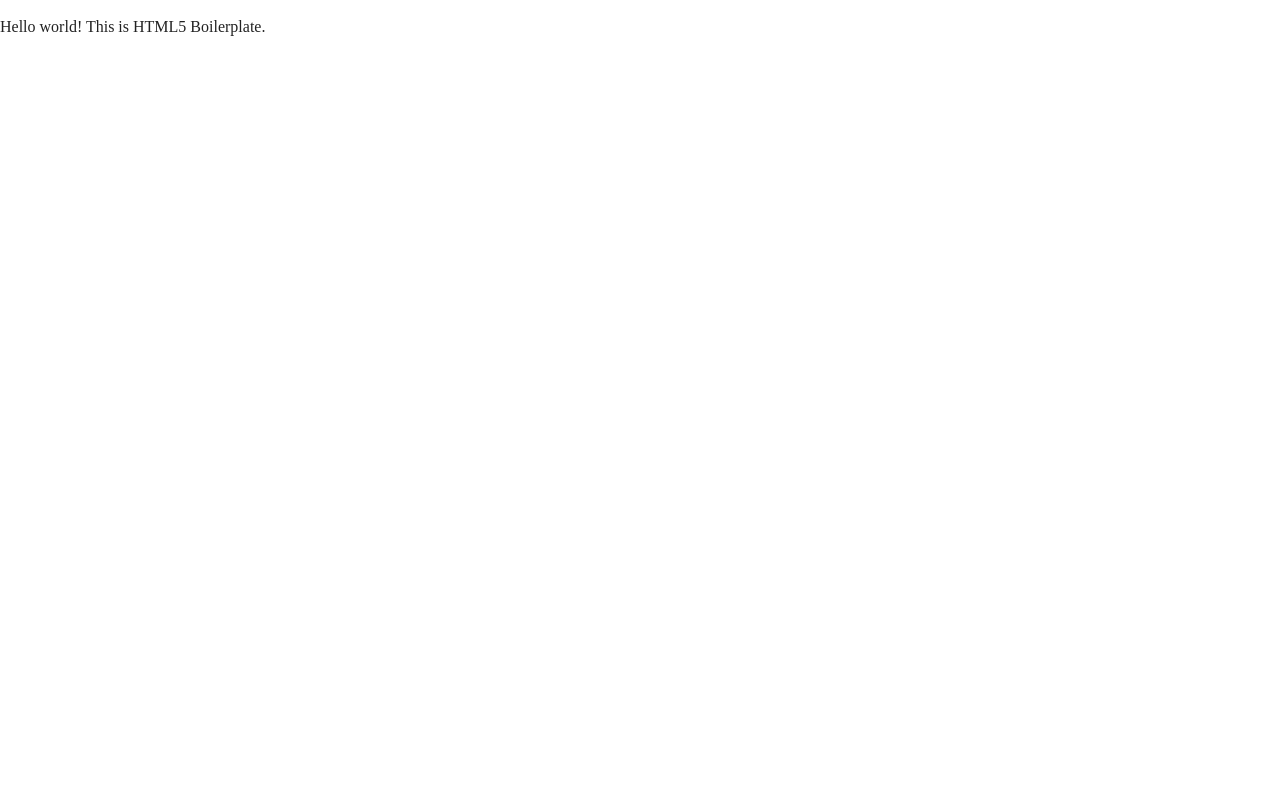
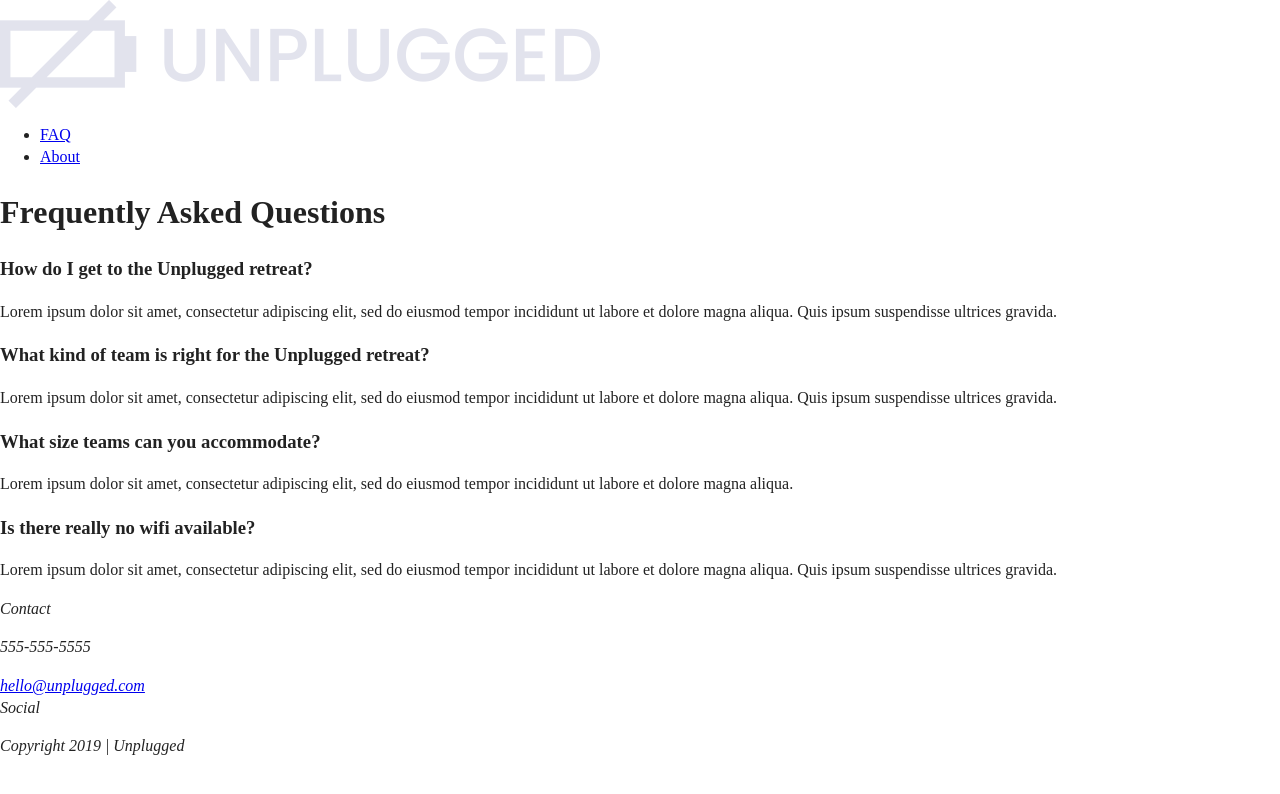
Before and after one commit to emilyvb19/unplugged, a website: page faq/index.html in a window 1280 px wide. Drawn offline with Linux system fonts and the light colour scheme.

Commit message:
added faq page html text

```diff
--- a/faq/index.html
+++ b/faq/index.html
@@ -24,8 +24,81 @@
 
 <body>
 
-  <!-- Add your site or application content here -->
-  <p>Hello world! This is HTML5 Boilerplate.</p>
+  <header>
+    <div class="content-wrapper">
+      <a href="#"><img src="../img/unpluggedlogo.png" alt="unplugged logo"></a>
+      <div class="header-divider"></div>
+      <nav>
+        <ul>
+          <li><a href="faq/index.html" target="_blank">FAQ</a></li>
+          <li><a href="../about/index.html" target="_blank">About</a></li>
+        </ul>
+      </nav>
+    </div>
+  </header>
+
+  <main>
+    <section class="faq">
+      <div class="content-wrapper">
+        <h1>Frequently Asked Questions</h1>
+        <div class="faq-content">
+          <h3>How do I get to the Unplugged retreat?</h3>
+          <p>Lorem ipsum dolor sit amet, consectetur adipiscing elit, sed do eiusmod tempor incididunt ut labore et dolore magna aliqua. Quis ipsum suspendisse ultrices gravida.</p>
+
+          <h3>What kind of team is right for the Unplugged retreat?</h3>
+          <p>Lorem ipsum dolor sit amet, consectetur adipiscing elit, sed do eiusmod tempor incididunt ut labore et dolore magna aliqua. Quis ipsum suspendisse ultrices gravida.</p>
+
+          <h3>What size teams can you accommodate?</h3>
+          <p>Lorem ipsum dolor sit amet, consectetur adipiscing elit, sed do eiusmod tempor incididunt ut labore et dolore magna aliqua.</p>
+
+          <h3>Is there really no wifi available?</h3>
+          <p>Lorem ipsum dolor sit amet, consectetur adipiscing elit, sed do eiusmod tempor incididunt ut labore et dolore magna aliqua. Quis ipsum suspendisse ultrices gravida.</p>
+
+        </div>
+      </div>
+    </section>
+
+
+  </main>
+  <footer>
+    <div class="content-wrapper">
+      <div class="footer-content">
+        <div class="contact">
+          <i>Contact</id="">
+          <address>
+            <p>555-555-5555</p>
+            <a href = "mailto: hello@unplugged.com">hello@unplugged.com</a>
+          </address>
+        </div>
+      </div>
+        <div class="social">
+          <i>Social</i>
+          <div class="social-icons">
+            <p><a href="https://www.facebook.com/" target="_blank"></a></p>
+            <p><a href="https://www.twitter.com/" target="_blank"></a></p>
+            <p><a href="https://www.instagram.com/" target="_blank"></a></p>
+              <!-- other social links here -->
+          </div>
+        </div> <!-- footer content ends -->
+      </div> <!-- footer content-wrapper ends -->
+
+      <div class="copyright">
+        <p>Copyright 2019 &#124; Unplugged</p>
+      </div>
+  </footer>
+
+
+
+
+
+
+
+
+
+
+
+
+
   <script src="../js/vendor/modernizr-3.11.2.min.js"></script>
   <script src="../js/plugins.js"></script>
   <script src="../js/main.js"></script>
```
